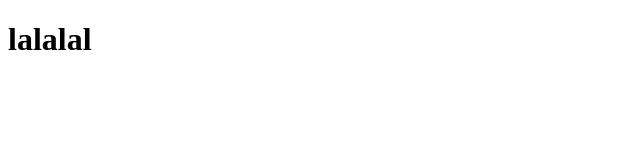
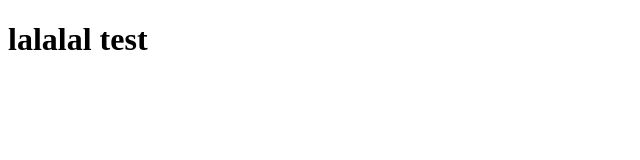
Before and after one commit to Huang-CS/coursera, a plain HTML site: page site/index.html in a window 1280 px wide. Shown: the full height of the page, 0-640 px from the left. Drawn offline with Linux system fonts and the light colour scheme.

Commit message:
this is a test

```diff
--- a/site/index.html
+++ b/site/index.html
@@ -4,6 +4,6 @@
 	<title>Hello</title>
 </head>
 <body>
-<h1>lalalal</h1>
+<h1>lalalal test</h1>
 </body>
 </html>
```
